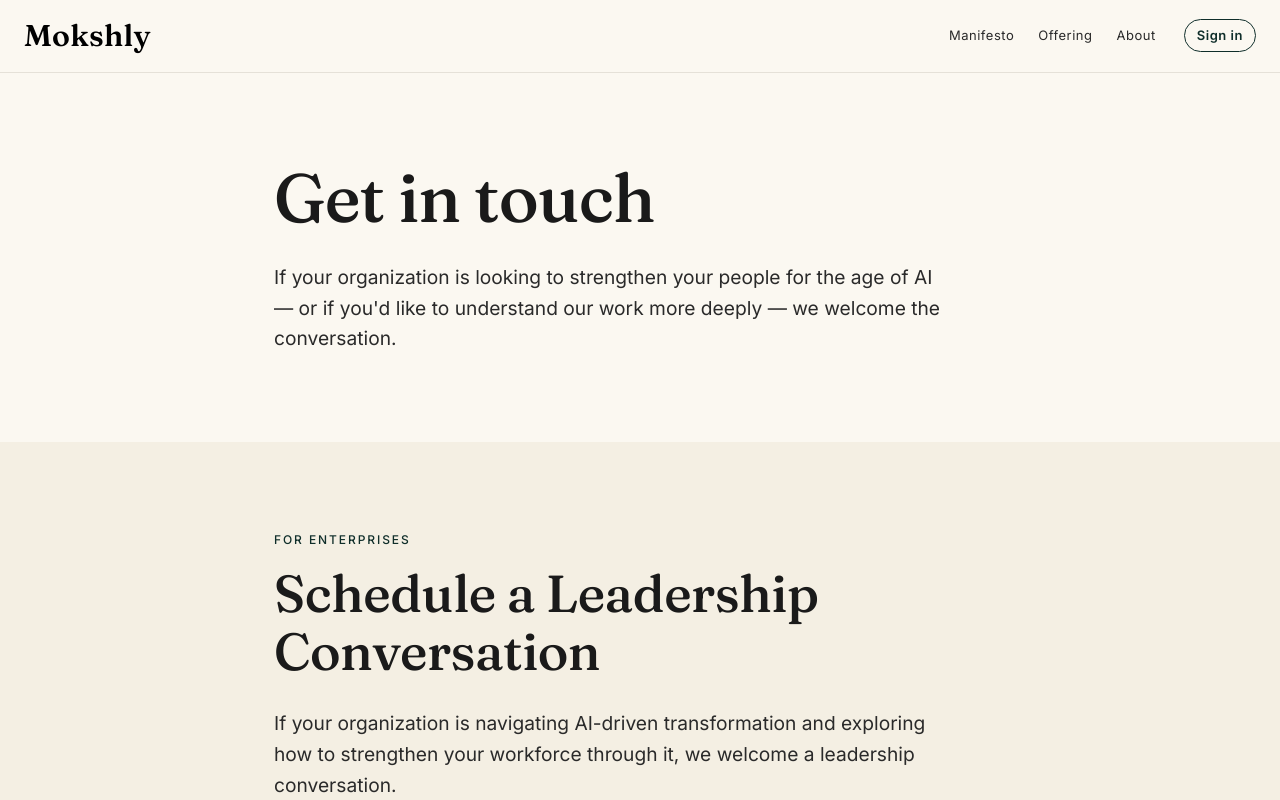
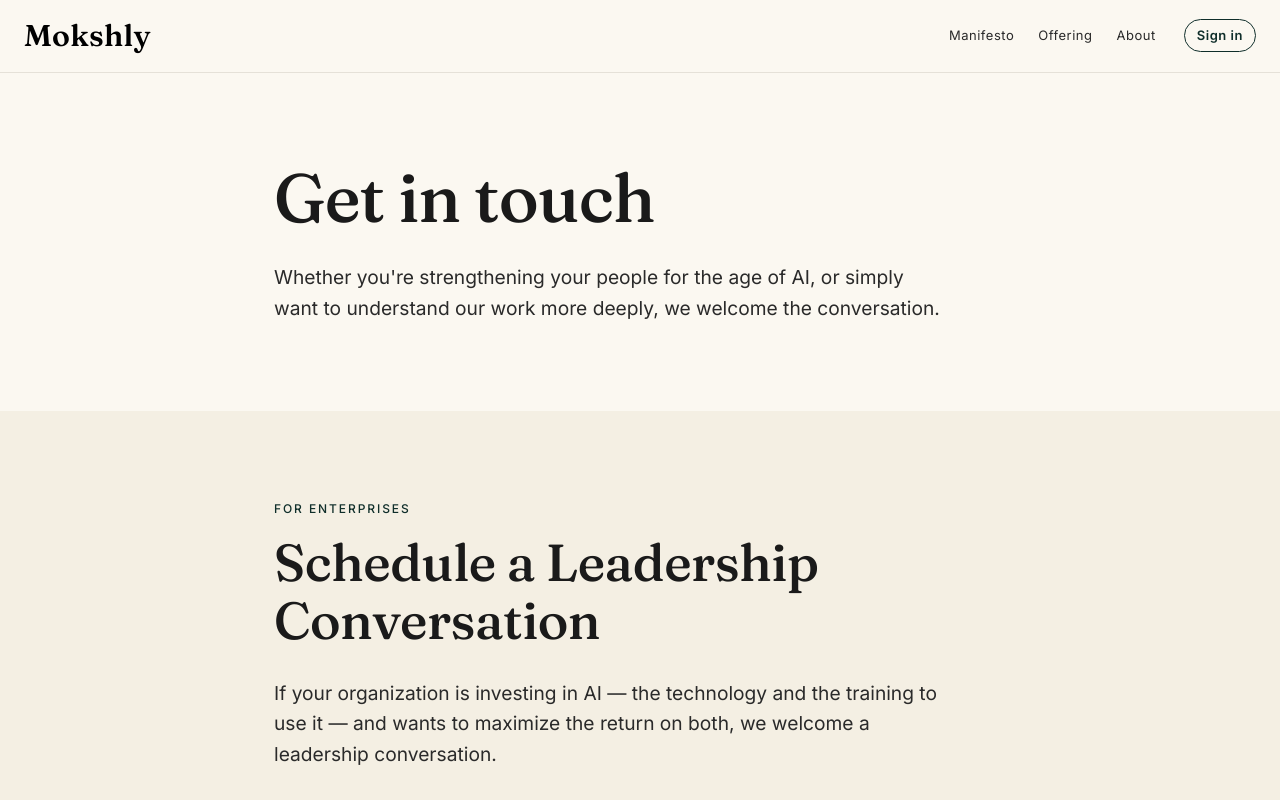
Before and after one commit to exaltr55/mokshly-website, a React (Vite) app: page /contact in a window 1280 px wide. Shown: the top 800 px of the page. Built offline with nearby package versions, Linux system fonts and the light colour scheme.

Commit message:
Contact: differentiate hero opener; frame enterprise CTA around maximizing return on AI investments
Co-Authored-By: Claude Opus 4.8 (1M context) <noreply@anthropic.com>

```diff
--- a/src/pages/Contact.tsx
+++ b/src/pages/Contact.tsx
@@ -23,9 +23,9 @@ export default function Contact() {
         <div className="container--read">
           <h1 className="display-xl mb-md">Get in touch</h1>
           <p className="lede">
-            If your organization is looking to strengthen your people for
-            the age of AI — or if you'd like to understand our work more
-            deeply — we welcome the conversation.
+            Whether you're strengthening your people for the age of AI, or
+            simply want to understand our work more deeply, we welcome the
+            conversation.
           </p>
         </div>
       </section>
@@ -36,9 +36,9 @@ export default function Contact() {
           <p className="eyebrow">For Enterprises</p>
           <h2 className="display-lg mb-md">Schedule a Leadership Conversation</h2>
           <p className="lede mb-md">
-            If your organization is navigating AI-driven transformation and
-            exploring how to strengthen your workforce through it, we welcome a
-            leadership conversation.
+            If your organization is investing in AI — the technology and the
+            training to use it — and wants to maximize the return on both, we
+            welcome a leadership conversation.
           </p>
           <p className="lede" style={{ marginBottom: 36 }}>
             Conversations typically begin with 30 minutes — understanding your
```
